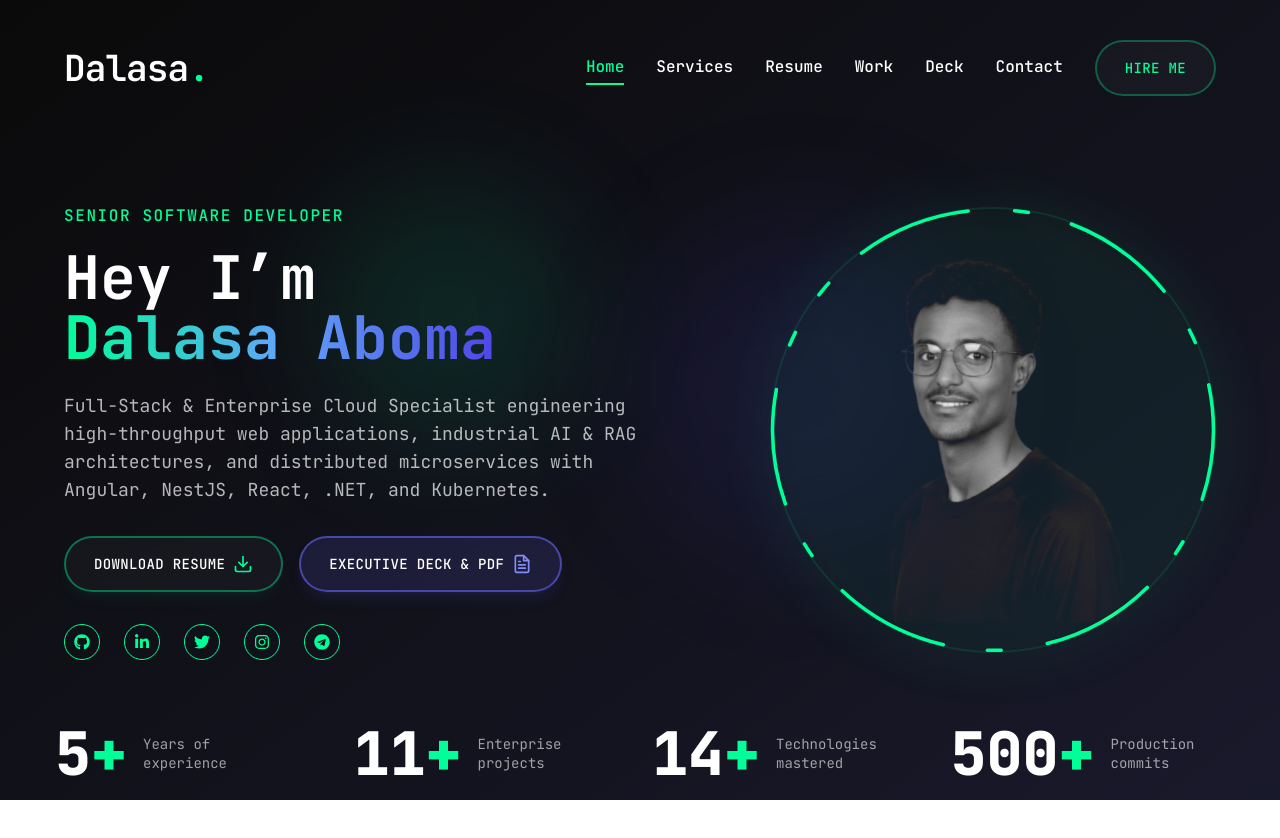
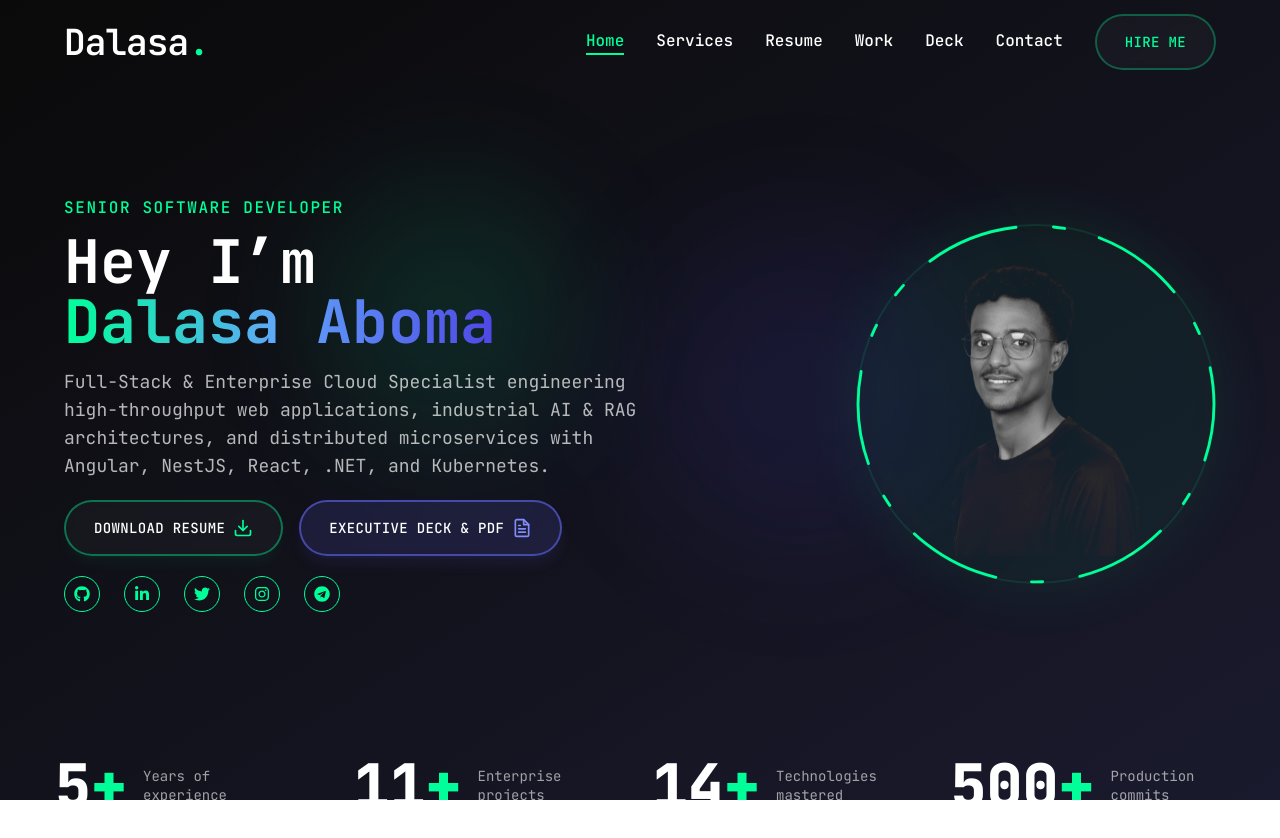
Before and after one commit to Jimmy-Ab/my-portfolio, a Next.js app: page / in a window 1280 px wide. Shown: the top 838 px of the page. After the commit the page ends 800 px from the top, so only its background shows below. Built offline with nearby package versions, Linux system fonts and the light colour scheme; a web font is replaced by a local one.

Commit message:
fix: removed unecessary scrolls from all pages

```diff
--- a/app/contact/page.tsx
+++ b/app/contact/page.tsx
@@ -92,7 +92,7 @@ const Contact = () => {
       initial={{ opacity: 0 }}
       animate={{ opacity: 1 }}
       transition={{ duration: 0.6 }}
-      className="py-12 xl:py-16"
+      className="py-8 xl:py-12 flex-1"
     >
       <div className="container mx-auto px-6">
         <div className="flex flex-col xl:flex-row gap-12">
--- a/app/deck/deck.css
+++ b/app/deck/deck.css
@@ -45,7 +45,7 @@
       scroll-behavior: smooth;
     }
 
-    body {
+    .portfolio-deck-root {
       font-family: var(--font-body);
       font-weight: 400;
       background-color: var(--bg-dark-base);
--- a/app/globals.css
+++ b/app/globals.css
@@ -3,8 +3,16 @@
 @tailwind utilities;
 
 @layer base {
+  html, body {
+    @apply overflow-x-hidden h-full;
+  }
+
+  html {
+    overflow-y: auto;
+  }
+
   body {
-    @apply bg-gradient-to-br from-[#0a0a0a] to-[#1a1a2e] font-primary text-white leading-loose;
+    @apply bg-gradient-to-br from-[#0a0a0a] to-[#1a1a2e] font-primary text-white leading-normal overflow-x-hidden;
   }
 
   .h1 {
--- a/app/layout.tsx
+++ b/app/layout.tsx
@@ -26,8 +26,8 @@ export default function RootLayout({
   children: React.ReactNode;
 }>) {
   return (
-    <html lang="en">
-      <body className={`${jetBrains_Mono.variable}`}>
+    <html lang="en" className="h-full">
+      <body className={`${jetBrains_Mono.variable} h-full flex flex-col`}>
       {/* <CustomCursor /> */}
         <Header />
         <StairTransition />
--- a/app/page.tsx
+++ b/app/page.tsx
@@ -33,13 +33,13 @@ const Home = () => {
 
   return (
     <motion.section
-      className="min-h-screen text-white"
+      className="flex-1 flex flex-col justify-start text-white min-h-0 pt-16 xl:pt-28"
       initial={{ opacity: 0 }}
       animate={{ opacity: 1 }}
       transition={{ duration: 0.8 }}
     >
-      <div className="container mx-auto px-6 py-12 xl:py-16 h-full">
-        <div className="flex flex-col xl:flex-row items-center justify-between gap-12 xl:gap-20">
+      <div className="container mx-auto px-6">
+        <div className="flex flex-col xl:flex-row items-center justify-between gap-8 xl:gap-16 w-full">
           {/* Text Content */}
           <motion.div
             className="text-center xl:text-left order-2 xl:order-none max-w-2xl"
@@ -55,7 +55,7 @@ const Home = () => {
             </motion.span>
 
             <motion.h1
-              className="text-4xl sm:text-5xl md:text-6xl font-bold mt-4 mb-6 leading-tight"
+              className="text-4xl sm:text-5xl xl:text-6xl font-bold mt-2 sm:mt-3 mb-2 xl:mb-4 leading-tight"
               variants={itemVariants}
             >
               Hey I&rsquo;m <br />
@@ -65,7 +65,7 @@ const Home = () => {
             </motion.h1>
 
             <motion.p
-              className="text-base sm:text-lg text-white/70 mb-8 leading-relaxed"
+              className="text-base sm:text-lg text-white/70 mb-3 xl:mb-5 leading-relaxed max-w-xl"
               variants={itemVariants}
             >
               Full-Stack &amp; Enterprise Cloud Specialist engineering high-throughput web applications,
@@ -74,7 +74,7 @@ const Home = () => {
 
             {/* Action Buttons */}
             <motion.div
-              className="flex flex-col sm:flex-row items-center justify-center xl:justify-start gap-4 mb-8"
+              className="flex flex-col sm:flex-row items-center justify-center xl:justify-start gap-4 mb-3 xl:mb-5"
               variants={itemVariants}
             >
               <a
@@ -119,7 +119,7 @@ const Home = () => {
 
           {/* Photo */}
           <motion.div
-            className="order-1 xl:order-none mb-8 xl:mb-0 relative"
+            className="order-1 xl:order-none mb-4 xl:mb-0 relative"
             initial={{ opacity: 0, scale: 0.9 }}
             animate={{ opacity: 1, scale: 1 }}
             transition={{ duration: 0.8, delay: 0.2 }}
@@ -135,6 +135,7 @@ const Home = () => {
 
       {/* Stats with floating animation */}
       <motion.div
+        className="mt-24 xl:mt-36 pb-4 shrink-0"
         initial={{ y: 50, opacity: 0 }}
         animate={{ y: 0, opacity: 1 }}
         transition={{ delay: 0.8, duration: 0.6 }}
--- a/app/resume/page.tsx
+++ b/app/resume/page.tsx
@@ -33,10 +33,10 @@ const Resume = () => {
       initial={{ opacity: 0 }}
       animate={{ opacity: 1 }}
       transition={{ duration: 0.6 }}
-      className="relative py-12 xl:py-16"
+      className="relative py-6 xl:py-10 overflow-hidden flex-1"
     >
       {/* Background elements */}
-      <div className="absolute inset-0 -z-10">
+      <div className="absolute inset-0 -z-10 overflow-hidden pointer-events-none">
         <div className="absolute inset-0 bg-gradient-to-br from-[#0a0a0a] to-[#1a1a2e]"></div>
         <div className="absolute top-1/4 left-1/4 w-96 h-96 rounded-full bg-accent/10 blur-3xl animate-float"></div>
         <div className="absolute bottom-1/3 right-1/4 w-80 h-80 rounded-full bg-[#4f46e5]/10 blur-3xl animate-float-delay"></div>
@@ -44,7 +44,7 @@ const Resume = () => {
 
       <div className="container mx-auto px-6">
         <motion.div
-          className="text-center mb-12"
+          className="text-center mb-6 xl:mb-8"
           initial={{ opacity: 0, y: 20 }}
           whileInView={{ opacity: 1, y: 0 }}
           transition={{ duration: 0.6 }}
@@ -87,7 +87,7 @@ const Resume = () => {
             </TabsList>
           </motion.div>
 
-          <div className="flex-1 min-h-[60vh]">
+          <div className="flex-1 min-h-[40vh]">
             <motion.div
               initial={{ opacity: 0, y: 20 }}
               whileInView={{ opacity: 1, y: 0 }}
--- a/app/services/page.tsx
+++ b/app/services/page.tsx
@@ -57,10 +57,10 @@ const Services = () => {
   };
 
   return (
-    <section className="relative py-12 xl:py-16">
+    <section className="relative py-6 xl:py-10 overflow-hidden flex-1">
       {/* Background elements */}
-      <div className="absolute inset-0 -z-10">
-        <div className="absolute top-1/2 left-1/2 w-[120%] h-[120%] bg-gradient-to-br from-[#0a0a0a] to-[#1a1a2e] transform -translate-x-1/2 -translate-y-1/2"></div>
+      <div className="absolute inset-0 -z-10 overflow-hidden pointer-events-none">
+        <div className="absolute inset-0 bg-gradient-to-br from-[#0a0a0a] to-[#1a1a2e]"></div>
         <div className="absolute top-1/4 right-1/4 w-96 h-96 rounded-full bg-accent/10 blur-3xl animate-float"></div>
         <div className="absolute bottom-1/3 left-1/4 w-80 h-80 rounded-full bg-[#4f46e5]/10 blur-3xl animate-float-delay"></div>
       </div>
@@ -68,7 +68,7 @@ const Services = () => {
       <div className="container mx-auto px-6">
         {/* Section header */}
         <motion.div
-          className="text-center mb-12"
+          className="text-center mb-6 xl:mb-8"
           initial={{ opacity: 0, y: 20 }}
           whileInView={{ opacity: 1, y: 0 }}
           transition={{ duration: 0.6 }}
@@ -84,7 +84,7 @@ const Services = () => {
 
         {/* Services grid */}
         <motion.div
-          className="grid grid-cols-1 lg:grid-cols-2 gap-8"
+          className="grid grid-cols-1 lg:grid-cols-2 gap-5"
           variants={container}
           initial="hidden"
           whileInView="visible"
@@ -131,7 +131,7 @@ const Services = () => {
 
         {/* Action banner */}
         <motion.div
-          className="text-center mt-12 p-6 rounded-2xl bg-white/5 border border-white/10 max-w-2xl mx-auto flex flex-col sm:flex-row items-center justify-between gap-4"
+          className="text-center mt-8 p-5 rounded-2xl bg-white/5 border border-white/10 max-w-2xl mx-auto flex flex-col sm:flex-row items-center justify-between gap-4"
           initial={{ opacity: 0 }}
           whileInView={{ opacity: 1 }}
           transition={{ delay: 0.5, duration: 0.5 }}
--- a/app/work/page.tsx
+++ b/app/work/page.tsx
@@ -213,10 +213,10 @@ const Work = () => {
       initial={{ opacity: 0 }}
       animate={{ opacity: 1 }}
       transition={{ duration: 0.6 }}
-      className="relative py-16 xl:py-24 overflow-hidden"
+      className="relative py-6 xl:py-10 overflow-hidden flex-1"
     >
       {/* Background elements */}
-      <div className="absolute inset-0 -z-10">
+      <div className="absolute inset-0 -z-10 overflow-hidden pointer-events-none">
         <div className="absolute inset-0 bg-gradient-to-br from-[#0a0a0a] to-[#1a1a2e]"></div>
         <div className="absolute top-1/4 left-1/4 w-96 h-96 rounded-full bg-accent/10 blur-3xl animate-float"></div>
         <div className="absolute bottom-1/3 right-1/4 w-80 h-80 rounded-full bg-[#4f46e5]/10 blur-3xl animate-float-delay"></div>
@@ -224,7 +224,7 @@ const Work = () => {
 
       <div className="container mx-auto px-6">
         <motion.div
-          className="text-center mb-16"
+          className="text-center mb-6 xl:mb-8"
           initial={{ opacity: 0, y: 20 }}
           whileInView={{ opacity: 1, y: 0 }}
           transition={{ duration: 0.6 }}
@@ -316,12 +316,12 @@ const Work = () => {
             <Swiper
               spaceBetween={30}
               slidesPerView={1}
-              className="xl:h-[520px] rounded-2xl overflow-hidden"
+              className="xl:h-[420px] rounded-2xl overflow-hidden"
               onSlideChange={handleSlideChange}
             >
               {projects.map((project, index) => (
                 <SwiperSlide key={index}>
-                  <div className="relative h-[400px] xl:h-[500px] group">
+                  <div className="relative h-[320px] xl:h-[400px] group">
                     <div className="absolute inset-0 bg-gradient-to-t from-black/70 to-transparent z-10 opacity-0 group-hover:opacity-100 transition-opacity"></div>
                     <Image
                       src={project.image}
--- a/components/header.tsx
+++ b/components/header.tsx
@@ -13,7 +13,7 @@ const Header = () => {
   }
 
   return (
-    <header className="py-8 xl:py-10 text-white">
+    <header className="py-2.5 xl:py-3.5 text-white shrink-0">
       <div className="container mx-auto flex justify-between items-center px-6">
         <Link href="/">
           <h1 className="text-3xl md:text-4xl font-semibold tracking-tight">
--- a/components/page-transition.tsx
+++ b/components/page-transition.tsx
@@ -12,7 +12,7 @@ const PageTransition: React.FC<PageTransitionProps> = ({ children }) => {
 
   return (
     <AnimatePresence>
-      <div key={pathname}>
+      <div key={pathname} className="flex-1 flex flex-col min-h-0 overflow-y-auto">
         <motion.div
           initial={{ opacity: 1 }}
           animate={{
--- a/components/photo.tsx
+++ b/components/photo.tsx
@@ -27,7 +27,7 @@ const Photo = () => {
               ease: "easeOut",
             },
           }}
-          className="w-[238px] h-[238px] xl:w-[438px] xl:h-[438px] mix-blend-lighten absolute"
+          className="w-[238px] h-[238px] xl:w-[350px] xl:h-[350px] 2xl:w-[430px] 2xl:h-[430px] mix-blend-lighten absolute"
         >
           <Image
             src="/assets/my-photo.png"
@@ -39,7 +39,7 @@ const Photo = () => {
           />
         </motion.div>
         <motion.svg
-          className="w-[240px] xl:w-[446px] h-[240px] xl:h-[446px]"
+          className="w-[240px] h-[240px] xl:w-[360px] xl:h-[360px] 2xl:w-[440px] 2xl:h-[440px]"
           fill="transparent"
           viewBox="0 0 506 506"
           xmlns="http://www.w3.org/2000/svg"
--- a/components/stats.tsx
+++ b/components/stats.tsx
@@ -35,7 +35,7 @@ const Stats = () => {
   ];
 
   return (
-    <section className="pt-4 pb-12 xl:pt-0 xl:pb-0">
+    <section className="pt-1 pb-3 xl:pt-0 xl:pb-0">
       <div className="container mx-auto">
         <div className="flex flex-wrap gap-6 max-w-[80vw] mx-auto xl:max-w-none">
           {stats.map((stat, index) => {
@@ -45,11 +45,7 @@ const Stats = () => {
                 className="flex-1 flex gap-4 items-center justify-center xl:justify-start min-w-[200px]"
               >
                 <div className="flex items-center text-4xl xl:text-6xl font-extrabold text-white">
-                  <CountUp
-                    end={stat.num}
-                    duration={3}
-                    delay={0.5}
-                  />
+                  <CountUp end={stat.num} duration={3} delay={0.5} />
                   <span className="text-accent">{stat.suffix}</span>
                 </div>
                 <p
```
